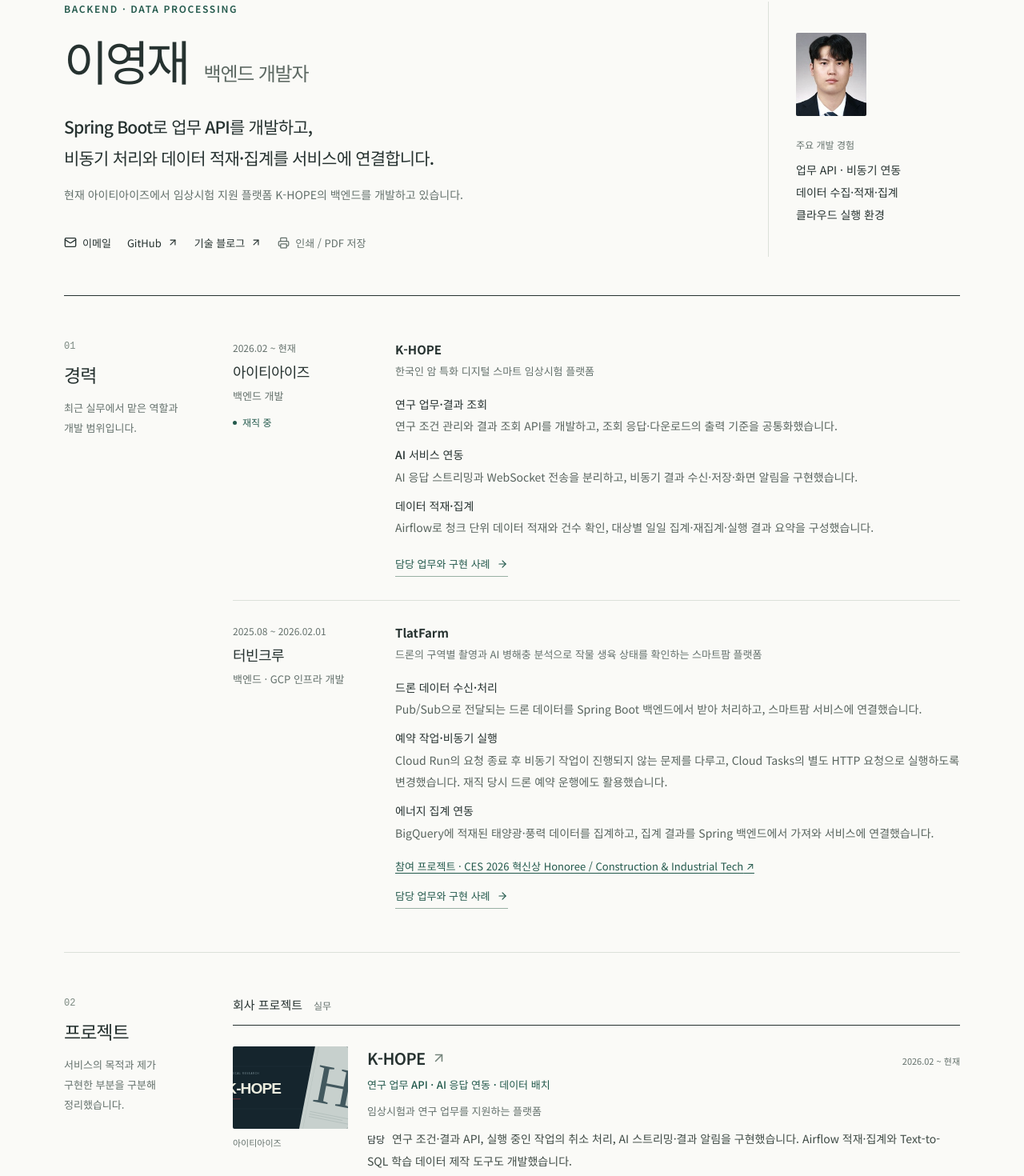
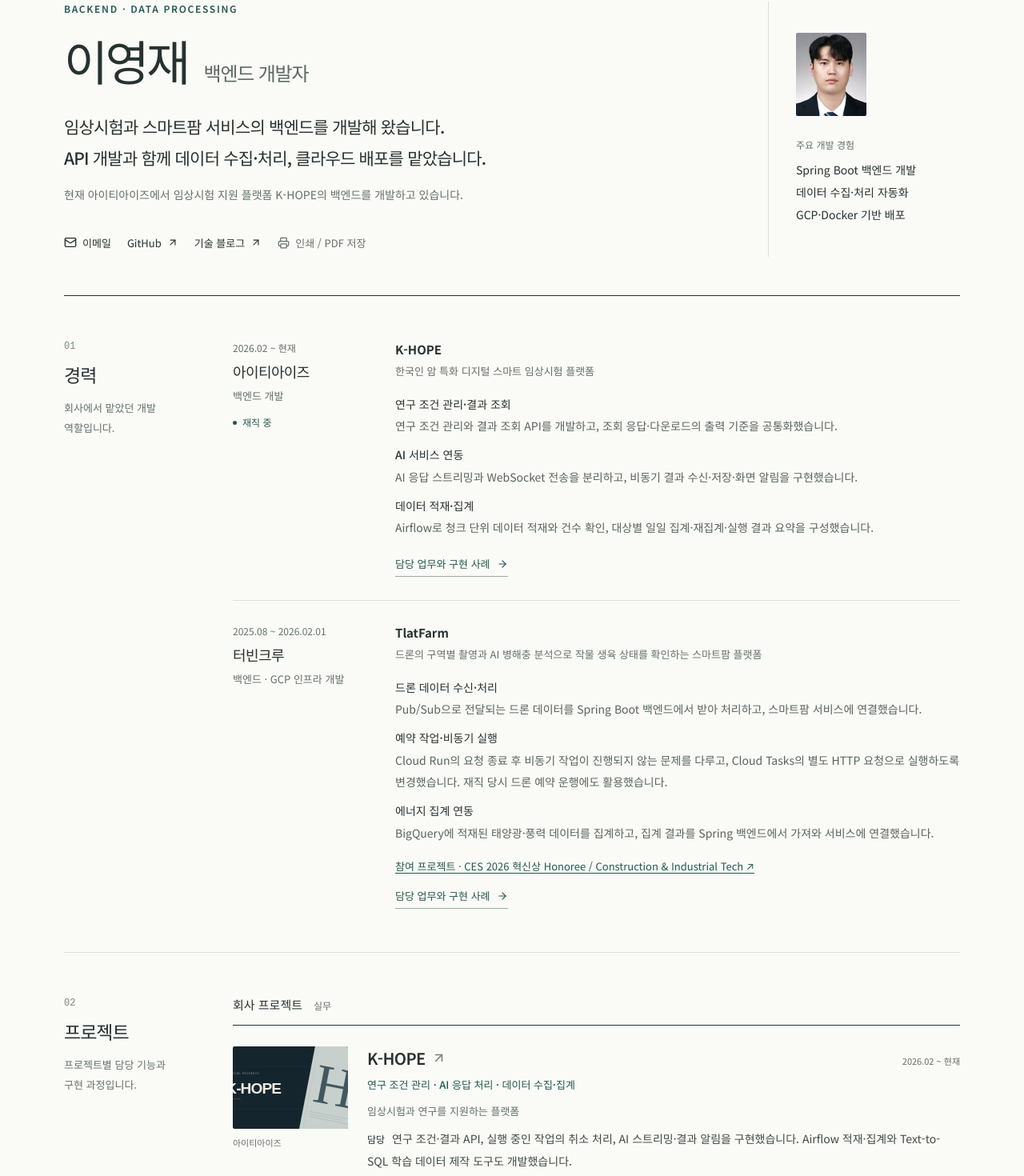
Before and after one commit to yj901010/portfolio, a React (Vite) app in the folder FE/: page / in a window 1280 px wide. Shown: the part 129-1599 px from the top of the page at 80% size. Built offline with nearby package versions, Linux system fonts and the light colour scheme.

Commit message:
fix: clarify portfolio copy and hide encouragement award

```diff
--- a/FE/index.html
+++ b/FE/index.html
@@ -5,7 +5,7 @@
     <meta name="viewport" content="width=device-width, initial-scale=1.0" />
     <link rel="preconnect" href="https://fonts.googleapis.com" />
     <link rel="preconnect" href="https://fonts.gstatic.com" crossorigin />
-    <meta name="description" content="백엔드 개발자 이영재. Spring Boot 업무 API, 비동기 연동, 데이터 수집·적재·집계의 실무 경험과 프로젝트 구현 사례." />
+    <meta name="description" content="백엔드 개발자 이영재. 임상시험·스마트팜 서비스의 API 개발, 데이터 수집·처리와 클라우드 배포 경험을 소개합니다." />
     <meta name="theme-color" content="#fafaf7" />
     <title>이영재 | 백엔드 개발자</title>
   </head>
--- a/FE/src/assets/khopeStory.ts
+++ b/FE/src/assets/khopeStory.ts
@@ -17,13 +17,13 @@
 
 export const KHOPE_STORY: ProjectStory = {
   title: "K-HOPE",
-  description: "임상시험과 연구 업무를 지원하는 플랫폼",
-  responsibility: "설계된 업무와 API 명세를 바탕으로 연구 조건 관리, 결과 조회·다운로드, 작업 실행 제어와 AI 서비스 연동을 구현하고 있습니다. Text-to-SQL 학습용 데이터 제작 도구와 Airflow 데이터 적재·집계 DAG도 개발했습니다.",
+  description: "임상시험과 연구를 지원하는 플랫폼",
+  responsibility: "설계된 API 명세를 바탕으로 연구 조건 관리, 결과 조회·다운로드, 작업 실행 제어와 AI 서비스 연동을 구현하고 있습니다. Text-to-SQL 학습용 데이터 제작 도구와 Airflow 데이터 적재·집계 DAG도 개발했습니다.",
   technologies: ["Java", "Spring Boot", "Python", "FastAPI", "React", "Airflow", "PostgreSQL", "REST API", "JDBC", "WebSocket", "NDJSON", "Webhook"],
   image: "/artwork/khope.svg",
   reference: { label: "K-HOPE 공식 사업 소개", url: "https://www.iteyes.co.kr/reference-1" },
   contributions: [
-    { title: "연구 업무·결과 API", text: "연구 조건 관리·검색·대시보드 API와 AI 조건 응답 연계를 구현했습니다. 조회와 다운로드의 출력 항목을 공통화해 같은 기준에서 관리하도록 정리했습니다." },
+    { title: "연구 조건 관리·결과 조회", text: "연구 조건 관리·검색·대시보드 API와 AI 조건 응답 연계를 구현했습니다. 조회와 다운로드의 출력 항목을 공통화해 같은 기준에서 관리하도록 정리했습니다." },
     { title: "학습 데이터 제작·배치 처리", text: "Text-to-SQL 학습용 개념·표현 데이터를 입력·검토·내보내는 웹 도구와, Airflow 기반 데이터 적재·일별 집계 DAG를 구현했습니다." },
     { title: "작업 실행·취소 제어", text: "실행 중인 작업을 식별자로 관리하고, 중복 실행 확인과 취소 요청을 실제 쿼리 중단·리소스 정리로 연결했습니다." },
     { title: "AI 스트리밍·결과 연동", text: "AI 응답 스트림 수신과 WebSocket 전송을 분리하고, 결과 콜백의 요청·상태 확인, 결과 저장과 화면 알림을 구현했습니다." },
@@ -31,18 +31,18 @@
   cases: [
     implementation(
       "research-conditions", "연구 조건 관리", "조건 설정을 저장과 결과 조회로 연결하다",
-      "사용자가 설정한 연구 조건을 저장하고 다시 활용할 수 있어야 했습니다. AI 서비스가 반환한 조건 정보도 기존 업무 API에서 다룰 수 있도록 변환했습니다.",
+      "사용자가 설정한 연구 조건을 저장하고 다시 활용할 수 있어야 했습니다. AI 서비스가 반환한 조건 정보도 연구 조건 관리 API에서 사용할 수 있도록 변환했습니다.",
       "조건 관리 API와 결과 조회를 연결하고, AI 응답을 기존 요청·응답 구조에 맞춰 처리하는 연동을 구현했습니다.",
       [
-        { title: "연구 조건의 저장·수정·조회", text: "설계된 업무 명세에 맞춰 조건과 하위 항목을 관리하는 API를 구현했습니다. 조건 목록과 상세 응답을 구성하고, 관련 데이터를 변경하는 처리를 트랜잭션 안에서 수행하도록 구성했습니다." },
-        { title: "AI 응답을 서비스에서 사용하는 구조로 변환", text: "외부 AI 응답에서 필요한 조건 정보를 추출해 내부 요청 객체와 화면용 응답으로 변환했습니다. 모델의 생성 결과를 기존 업무 API에서 이어서 활용할 수 있도록 연결한 작업입니다." },
+        { title: "연구 조건의 저장·수정·조회", text: "설계된 명세에 맞춰 조건과 하위 항목을 관리하는 API를 구현했습니다. 조건 목록과 상세 응답을 구성하고, 관련 데이터를 변경하는 처리를 트랜잭션 안에서 수행하도록 구성했습니다." },
+        { title: "AI 응답을 서비스에서 사용하는 구조로 변환", text: "외부 AI 응답에서 필요한 조건 정보를 추출해 내부 요청 객체와 화면용 응답으로 변환했습니다. 모델이 생성한 조건 정보를 연구 조건 관리 API에서 활용할 수 있도록 연결했습니다." },
         { title: "조건을 결과 조회에 연결", text: "구성된 조건을 조회 처리에 전달하고 결과 목록과 요약 정보를 화면용 응답으로 조립했습니다. 조건을 입력하는 단계와 실제 조회 결과를 확인하는 단계를 연결했습니다." },
       ],
       [flow(node("사용자 조건 설정", "저장·수정·재사용"), node("AI가 반환한 조건", "외부 응답 구조"), node("연구 결과 조회", "화면에서 활용"))],
       [
         { type: "label", text: "조건 정보를 만드는 두 경로" },
         split(node("연구 조건 관리 API", "저장 · 수정 · 조회", 0), node("AI 응답 연동", "조건 정보 변환", 1)),
-        { type: "group", title: "구성된 조건으로 결과 조회", items: [flow(node("조회 요청 구성", "기존 업무 API로 연결"), node("결과 조회·응답 조립", "목록과 요약 정보", 2))] },
+        { type: "group", title: "구성된 조건으로 결과 조회", items: [flow(node("조회 요청 구성", "연구 조건 조회 API로 연결"), node("결과 조회·응답 조립", "목록과 요약 정보", 2))] },
       ],
     ),
     implementation(
--- a/FE/src/assets/projects.ts
+++ b/FE/src/assets/projects.ts
@@ -30,10 +30,10 @@
     name: "K-HOPE (임상시험 지원 플랫폼)",
     category: "work",
     organization: "아이티아이즈",
-    summary: "연구 업무 API와 AI 서비스 연동",
+    summary: "연구 조건 관리·결과 조회와 AI 서비스 연동",
     ongoing: true,
     period: "2026.02 ~ 현재 (참여 기간)",
-    roles: ["백엔드 개발", "연구 업무·AI 연동"],
+    roles: ["백엔드 개발", "연구 조건 관리·AI 연동"],
     thumb: "/artwork/khope.svg",
     overview: KHOPE_STORY.description,
     problem: "연구 조건 관리와 결과 조회를 연결하고, 실행 중인 작업과 외부 AI 응답을 서비스에서 일관된 흐름으로 처리하는 백엔드를 개발합니다.",
--- a/FE/src/assets/recruiterData.ts
+++ b/FE/src/assets/recruiterData.ts
@@ -3,7 +3,7 @@
 
 export const PROJECT_BRIEFS: Record<string, { focus: string; contribution: string; cases: string[]; tech: string[] }> = {
   khope: {
-    focus: "연구 업무 API · AI 응답 연동 · 데이터 배치",
+    focus: "연구 조건 관리 · AI 응답 처리 · 데이터 수집·집계",
     contribution: "연구 조건·결과 API, 실행 중인 작업의 취소 처리, AI 스트리밍·결과 알림을 구현했습니다. Airflow 적재·집계와 Text-to-SQL 학습 데이터 제작 도구도 개발했습니다.",
     cases: ["execution-control", "ai-stream", "airflow-data"],
     tech: ["Java", "Spring Boot", "Python", "PostgreSQL", "Airflow"],
@@ -27,7 +27,7 @@
     tech: ["Spring Boot", "Python", "Kafka", "Elasticsearch", "MySQL"],
   },
   "my-fairy": {
-    focus: "서비스 실행 환경 · 회원 도메인",
+    focus: "서비스 배포·요청 라우팅 · 회원 관리",
     contribution: "Nginx에서 정적 화면·Spring·FastAPI·WebSocket 요청 경로를 나누고 Docker 실행 환경을 구성했습니다. 회원 조회·수정·탈퇴와 비밀번호 변경 API를 구현했습니다.",
     cases: ["runtime", "member", "deployment"],
     tech: ["Spring Boot", "Docker", "Nginx", "Jenkins", "MySQL"],
@@ -36,20 +36,20 @@
 
 export const SKILL_EVIDENCE = [
   { area: "백엔드", technologies: "Java · Spring Boot · REST API",
-    description: "연구 업무 API, 작업 실행·취소, 회원·계약 도메인 개발",
-    links: [{ slug: "khope", caseId: "execution-control", label: "작업 실행 제어" }, { slug: "my-fairy", caseId: "member", label: "회원 도메인" }] },
+    description: "연구 조건과 결과 조회, 회원 관리와 계약서 처리 API 개발",
+    links: [{ slug: "khope", caseId: "execution-control", label: "작업 실행 제어" }, { slug: "my-fairy", caseId: "member", label: "회원 관리 API" }] },
   { area: "데이터 처리", technologies: "Python · Airflow · Kafka · SQL",
-    description: "외부 데이터 수집, 메시지 결합, 청크 적재와 대상별 집계",
+    description: "외부 데이터 수집과 가공, 메시지 결합, 일별 집계",
     links: [{ slug: "sumsum-finder", caseId: "pipeline", label: "수집 파이프라인" }, { slug: "khope", caseId: "airflow-data", label: "적재·집계 DAG" }] },
   { area: "저장·검색", technologies: "MySQL · PostgreSQL · Elasticsearch · MongoDB",
-    description: "원본 데이터와 검색 문서 연동, 실패 재시도와 조회 응답 구성",
+    description: "DB 저장과 검색 색인 갱신, 실패 시 재시도, 검색 결과 조회",
     links: [{ slug: "sumsum-finder", caseId: "search", label: "검색 갱신·재시도" }, { slug: "checkmate", caseId: "security", label: "파일 저장·열람" }] },
   { area: "비동기·연동", technologies: "Cloud Tasks · Pub/Sub · WebSocket · Webhook",
-    description: "별도 요청을 통한 작업 실행, AI 스트림·결과 수신과 화면 알림",
+    description: "시간이 걸리는 작업의 비동기 처리, AI 응답 전달과 완료 알림",
     links: [{ slug: "tlatfarm", caseId: "task-execution", label: "Cloud Run 비동기 실행" }, { slug: "khope", caseId: "ai-stream", label: "AI 응답 스트리밍" }] },
-  { area: "실행 환경", technologies: "GCP · Docker · Nginx · Jenkins",
-    description: "빌드·실행 환경 구성, 서비스별 요청 라우팅",
-    links: [{ slug: "tlatfarm", caseId: "task-execution", label: "GCP 실행 환경" }, { slug: "my-fairy", caseId: "runtime", label: "컨테이너·라우팅" }] },
+  { area: "배포·인프라", technologies: "GCP · Docker · Nginx · Jenkins",
+    description: "컨테이너 빌드·배포와 서비스별 요청 경로 구성",
+    links: [{ slug: "tlatfarm", caseId: "task-execution", label: "Cloud Run 작업 실행" }, { slug: "my-fairy", caseId: "runtime", label: "컨테이너·라우팅" }] },
 ];
 
 export function caseLink(slug: string, caseId: string) {
--- a/FE/src/assets/timelineData.ts
+++ b/FE/src/assets/timelineData.ts
@@ -42,7 +42,7 @@
     summary: "한국인 암 특화 디지털 스마트 임상시험 플랫폼",
     technologies: KHOPE_STORY.technologies,
     highlights: [
-      { label: "연구 업무·결과 조회", description: "연구 조건 관리와 결과 조회 API를 개발하고, 조회 응답·다운로드의 출력 기준을 공통화했습니다." },
+      { label: "연구 조건 관리·결과 조회", description: "연구 조건 관리와 결과 조회 API를 개발하고, 조회 응답·다운로드의 출력 기준을 공통화했습니다." },
       { label: "학습 데이터 제작", description: "Text-to-SQL 학습에 사용할 용어·표현 데이터의 입력·검토·관계 시각화·JSON/ZIP 내보내기 도구를 개발했습니다." },
       { label: "데이터 적재·집계", description: "Airflow로 청크 단위 데이터 적재와 건수 확인, 대상별 일일 집계·재집계·실행 결과 요약을 구성했습니다." },
       { label: "작업 실행·취소", description: "실행 중인 작업을 식별자로 관리하고, 취소 요청을 쿼리 중단과 리소스 정리로 연결했습니다." },
--- a/FE/src/pages/RecruiterHome.tsx
+++ b/FE/src/pages/RecruiterHome.tsx
@@ -19,7 +19,7 @@
       <div className="intro-main">
         <p className="eyebrow">BACKEND · DATA PROCESSING</p>
         <h1 id="intro-title">이영재<span>백엔드 개발자</span></h1>
-        <p className="intro-description">Spring Boot로 업무 API를 개발하고,<br className="desktop-break" /> 비동기 처리와 데이터 적재·집계를 서비스에 연결합니다.</p>
+        <p className="intro-description">임상시험과 스마트팜 서비스의 백엔드를 개발해 왔습니다.<br className="desktop-break" /> API 개발과 함께 데이터 수집·처리, 클라우드 배포를 맡았습니다.</p>
         <p className="intro-context">현재 아이티아이즈에서 임상시험 지원 플랫폼 K-HOPE의 백엔드를 개발하고 있습니다.</p>
         <div className="intro-links">
           <a href={`mailto:${PROFILE.email}`}><Mail size={16} />이메일</a>
@@ -30,12 +30,12 @@
       </div>
       <aside className="intro-aside" aria-label="주요 개발 경험">
         <img src={PROFILE.avatar} alt="이영재 프로필" width="88" height="104" />
-        <div><span className="small-label">주요 개발 경험</span><p>업무 API · 비동기 연동<br />데이터 수집·적재·집계<br />클라우드 실행 환경</p></div>
+        <div><span className="small-label">주요 개발 경험</span><p>Spring Boot 백엔드 개발<br />데이터 수집·처리 자동화<br />GCP·Docker 기반 배포</p></div>
       </aside>
     </section>
 
     <section id="experience" tabIndex={-1} className="document-section">
-      <SectionHeading number="01" title="경력" note="최근 실무에서 맡은 역할과 개발 범위입니다." />
+      <SectionHeading number="01" title="경력" note="회사에서 맡았던 개발 역할입니다." />
       <div className="section-body career-list">
         {TIMELINE.filter(item => item.category === "WORK").map(item => <article className="career-row" key={item.id}>
           <div className="career-meta"><p>{item.period}</p><h3>{item.title}</h3><span>{item.subtitle}</span>{item.current && <span className="current-status">재직 중</span>}</div>
@@ -49,7 +49,7 @@
     </section>
 
     <section id="projects" tabIndex={-1} className="document-section">
-      <SectionHeading number="02" title="프로젝트" note="서비스의 목적과 제가 구현한 부분을 구분해 정리했습니다." />
+      <SectionHeading number="02" title="프로젝트" note="프로젝트별 담당 기능과 구현 과정입니다." />
       <div className="section-body">
         <h3 className="group-heading">회사 프로젝트 <span>실무</span></h3><ProjectRows category="work" />
         <h3 className="group-heading">SSAFY 프로젝트 <span>6인 팀 프로젝트</span></h3><ProjectRows category="ssafy" />
@@ -58,7 +58,7 @@
     </section>
 
     <section id="skills" tabIndex={-1} className="document-section">
-      <SectionHeading number="03" title="기술" note="프로젝트에서 사용한 기술과 구현 사례를 함께 연결했습니다." />
+      <SectionHeading number="03" title="기술" note="실제로 사용한 기술과 적용 사례입니다." />
       <div className="section-body skill-evidence">
         {SKILL_EVIDENCE.map(item => <div className="skill-row" key={item.area}><h3>{item.area}</h3><div><strong>{item.technologies}</strong><p>{item.description}</p>
           <div className="case-links">{item.links.map(link => <Link key={link.label} to={caseLink(link.slug,link.caseId)}>{link.label}<ArrowUpRight size={12} /></Link>)}</div></div></div>)}
@@ -66,7 +66,7 @@
     </section>
 
     <section id="records" tabIndex={-1} className="document-section">
-      <SectionHeading number="04" title="학력·자격" note="교육, 자격과 수상 내역입니다. 증빙은 별도로 열어볼 수 있습니다." />
+      <SectionHeading number="04" title="학력·자격" note="교육·자격·수상 내역과 증빙입니다." />
       <div className="section-body records-columns">
         <div><h3>학력·교육</h3>
           {["ssafy","gai","dongshin-degree"].map(id => {
@@ -78,7 +78,7 @@
           })}
         </div>
         <div><h3>자격·수상</h3>
-          {CERTS.filter(c => c.category === "license").concat(CERTS.filter(c => c.category === "award")).map(cert => <article className="record-entry record-proof" key={cert.id}>
+          {CERTS.filter(c => c.category === "license").concat(CERTS.filter(c => c.category === "award" && c.id !== "gai-award-encouragement-2023")).map(cert => <article className="record-entry record-proof" key={cert.id}>
             <div><time>{cert.issueDate.replaceAll("-", ".")}</time><h4>{cert.title}</h4><p>{cert.issuer}</p></div>
             {cert.previewUrl && <a href={cert.previewUrl} target="_blank" rel="noreferrer" aria-label={`${cert.title} 증빙 보기 (새 탭)`}>증빙 ↗</a>}
           </article>)}
```
Also changed, not shown: 1 other file (tests, documents, lock files or other folders).
